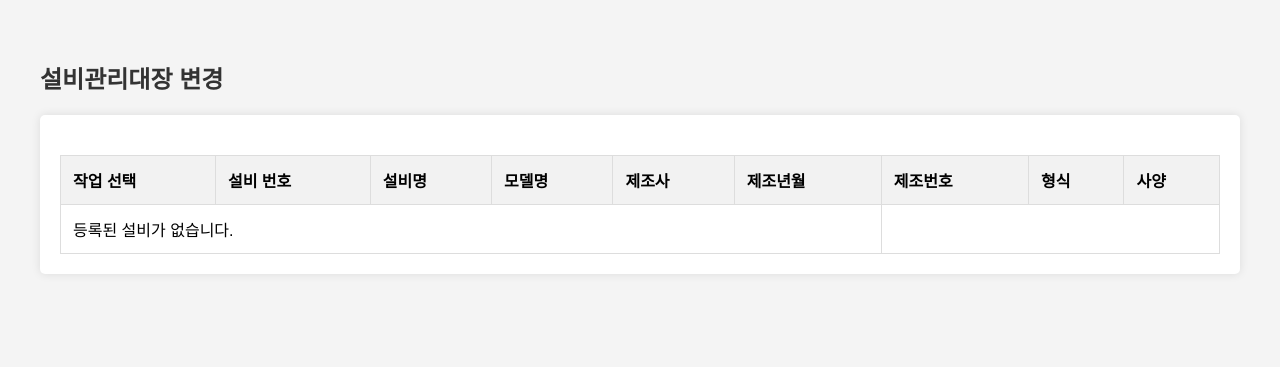
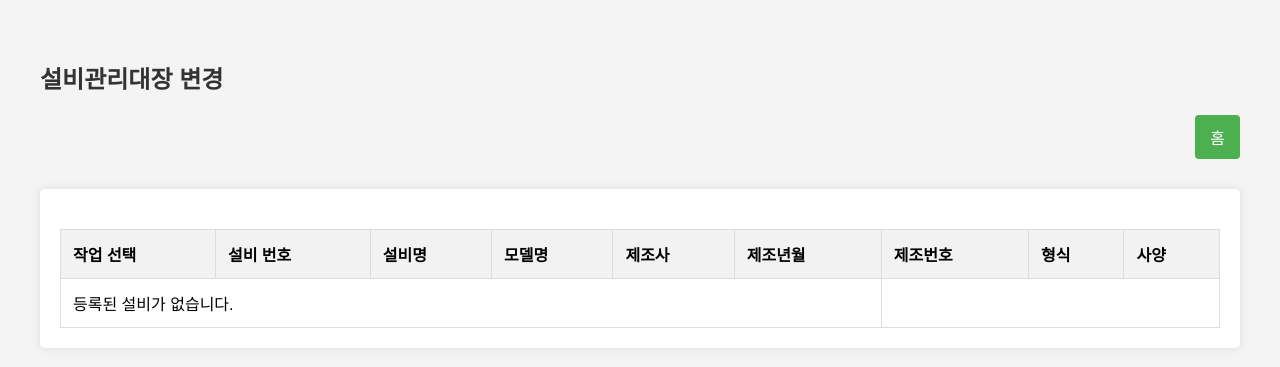
Before and after one commit to Ted19700128/midbizsolution, a Django app: page /equipment/edit/ in a window 1280 px wide. Shown: the part 81-448 px from the top of the page. Run offline with Django 5.2, Linux system fonts and the light colour scheme; data that the repository does not hold is empty.

Commit message:
update templates

```diff
--- a/myapp/templates/myapp/equipment_list_edit.html
+++ b/myapp/templates/myapp/equipment_list_edit.html
@@ -7,6 +7,11 @@
 {% block content %}
 
 <h2>설비관리대장 변경</h2>
+
+<!-- 우측 상단에 홈 버튼 추가 -->
+<div style="text-align: right;">
+    <a href="{% url 'equipment_menu' %}" class="btn btn-primary">홈</a>
+</div>
 
 {% if messages %}
 <ul class="messages">
```
